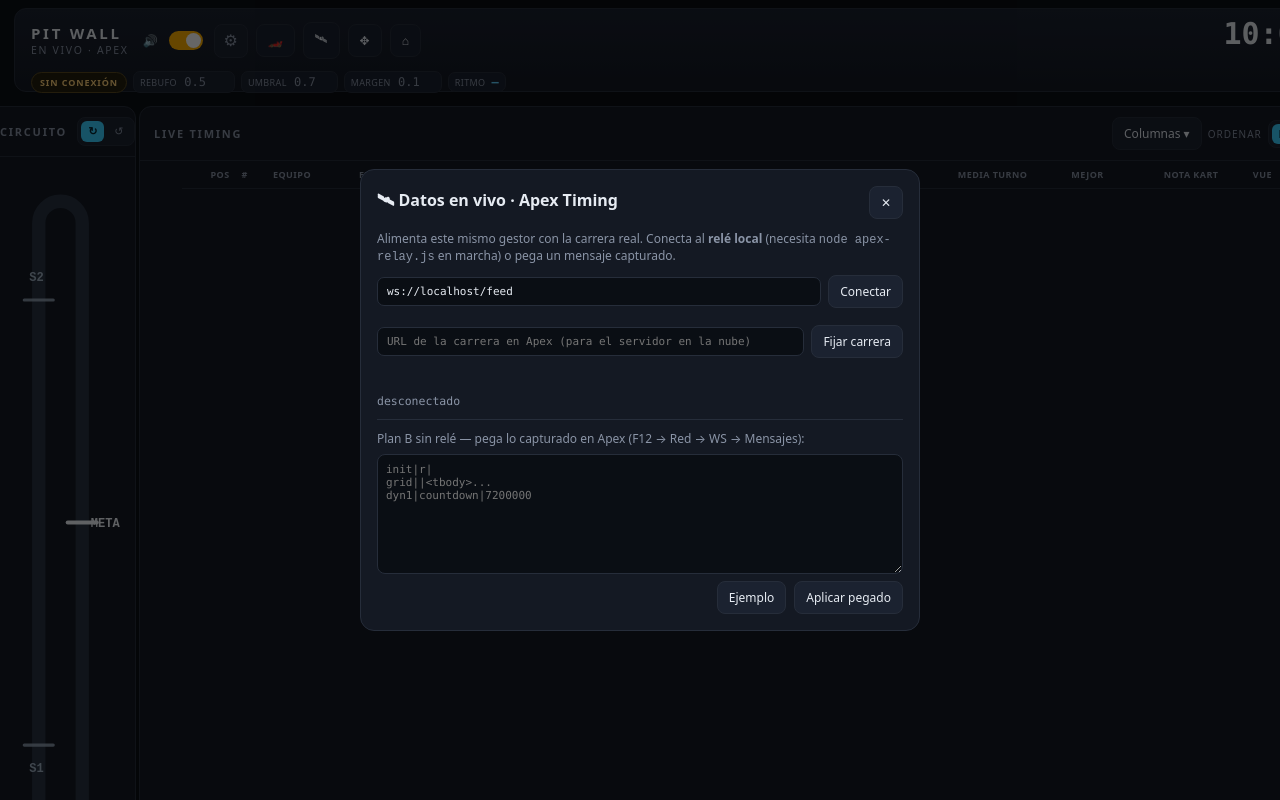
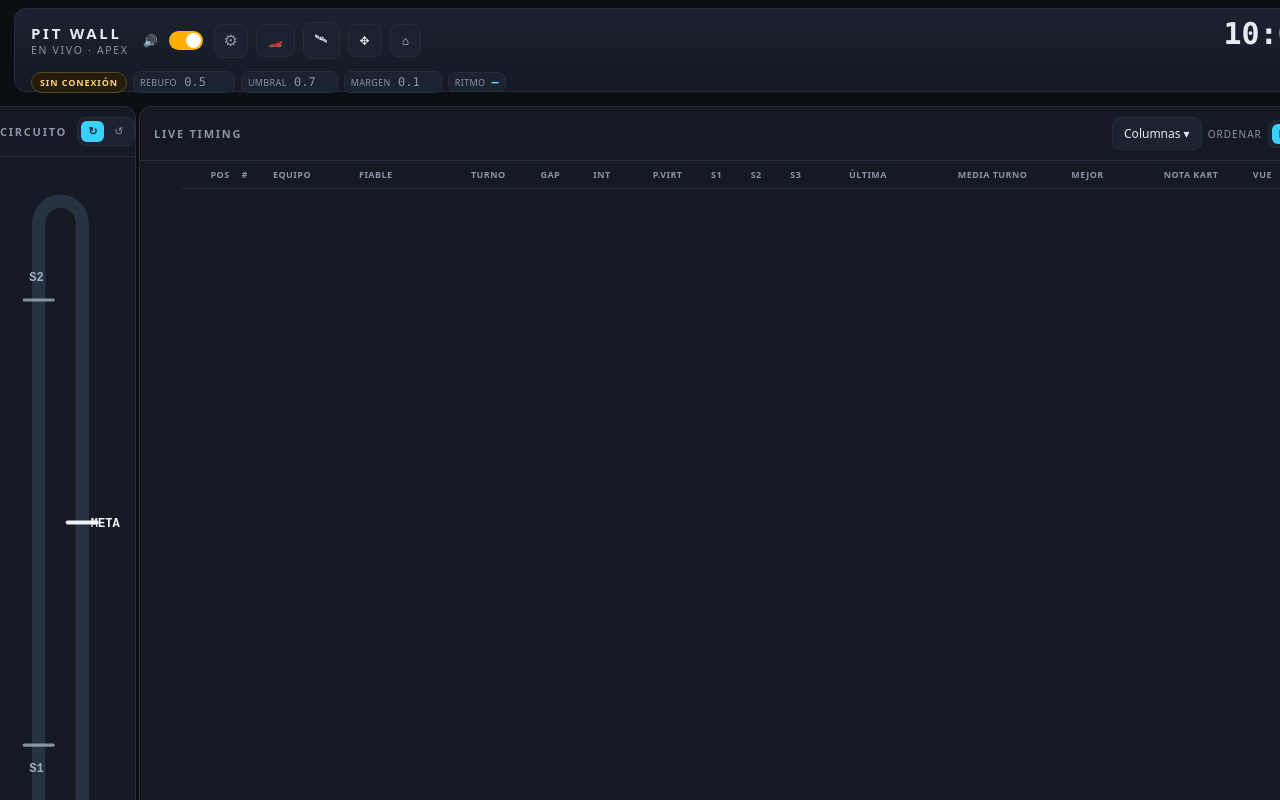
Before and after one commit to MRPRACING/karting-servidor, a website: page public/general.html in a window 1280 px wide. Shown: the top 800 px of the page. Drawn offline with Linux system fonts and the light colour scheme.

Commit message:
Add files via upload

```diff
--- a/public/general.html
+++ b/public/general.html
@@ -1854,6 +1854,11 @@
     if(nw){openForm(null);return;}
     if(sel){const c=circuits.find(x=>x.id===sel.dataset.sel);if(c)selectCircuit(c);}});
   $('modeReal').addEventListener('click',()=>{$('modemenu').style.display='none';document.body.classList.add('realmode');selectCircuit({name:'En vivo · Apex',stops:17,maxs:60,mins:5,pitmin:30,drvmin:60,drvOn:false,dry:48,wet:65,rows:3,per:3,sectors:0});$('apexmodal').style.display='flex';});
+  // servido desde el servidor: entrar en Real y conectar solos (abrir enlace = carrera al momento, como Apex)
+  if(location.protocol!=='file:'){
+    setTimeout(()=>{ const mm=document.getElementById('modemenu'); const mr=document.getElementById('modeReal'); if(mm&&mr&&getComputedStyle(mm).display!=='none') mr.click(); }, 250);
+    { const _mr=document.getElementById('modeReal'); if(_mr) _mr.addEventListener('click',()=>{ setTimeout(()=>{ try{ apexConnect(); const am=document.getElementById('apexmodal'); if(am) am.style.display='none'; }catch(e){} }, 500); }); }
+  }
   loadCircuits().then(loadLayout).then(loadDriverDB).then(loadAlgo).catch(()=>{}).then(()=>{try{setSectorCols(nSectors);recompute();renderHome();}catch(_){}$('modeReal').click();});
 
   let pt=performance.now(),lastR=0;
```
